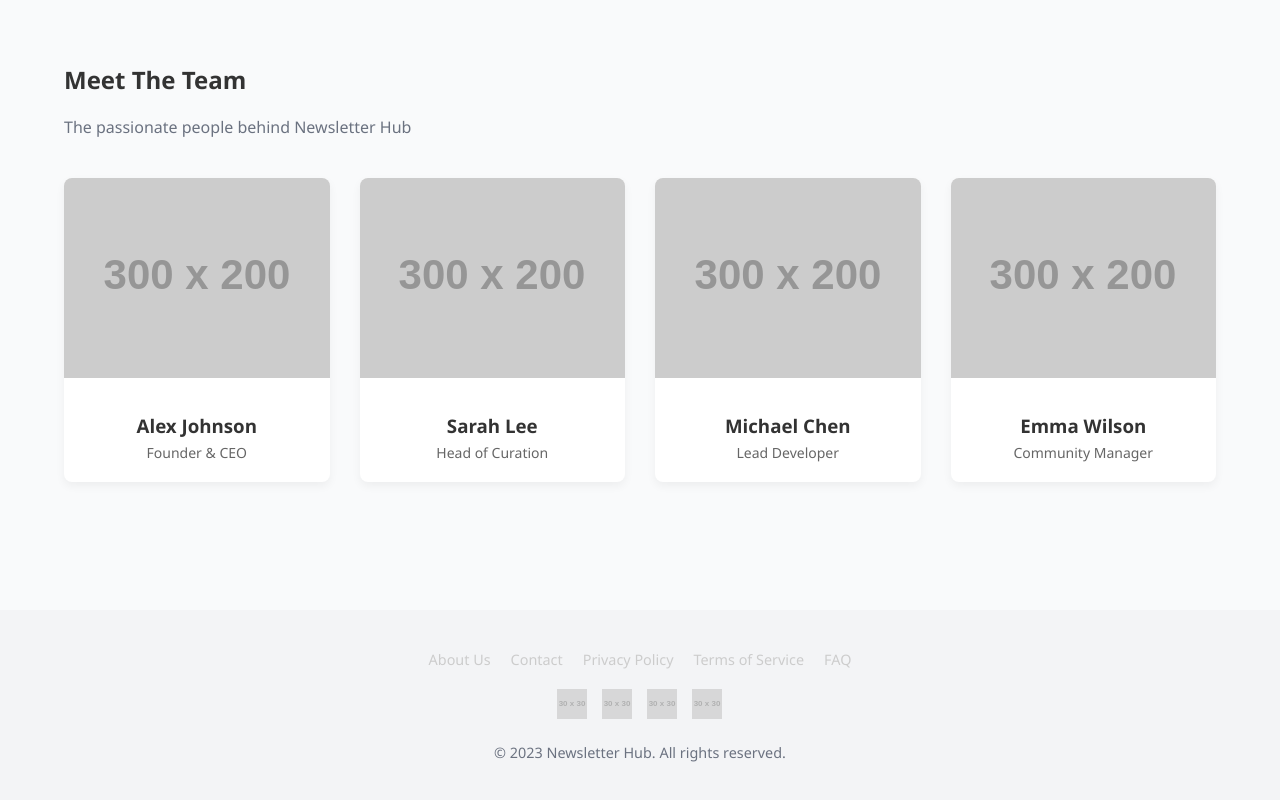
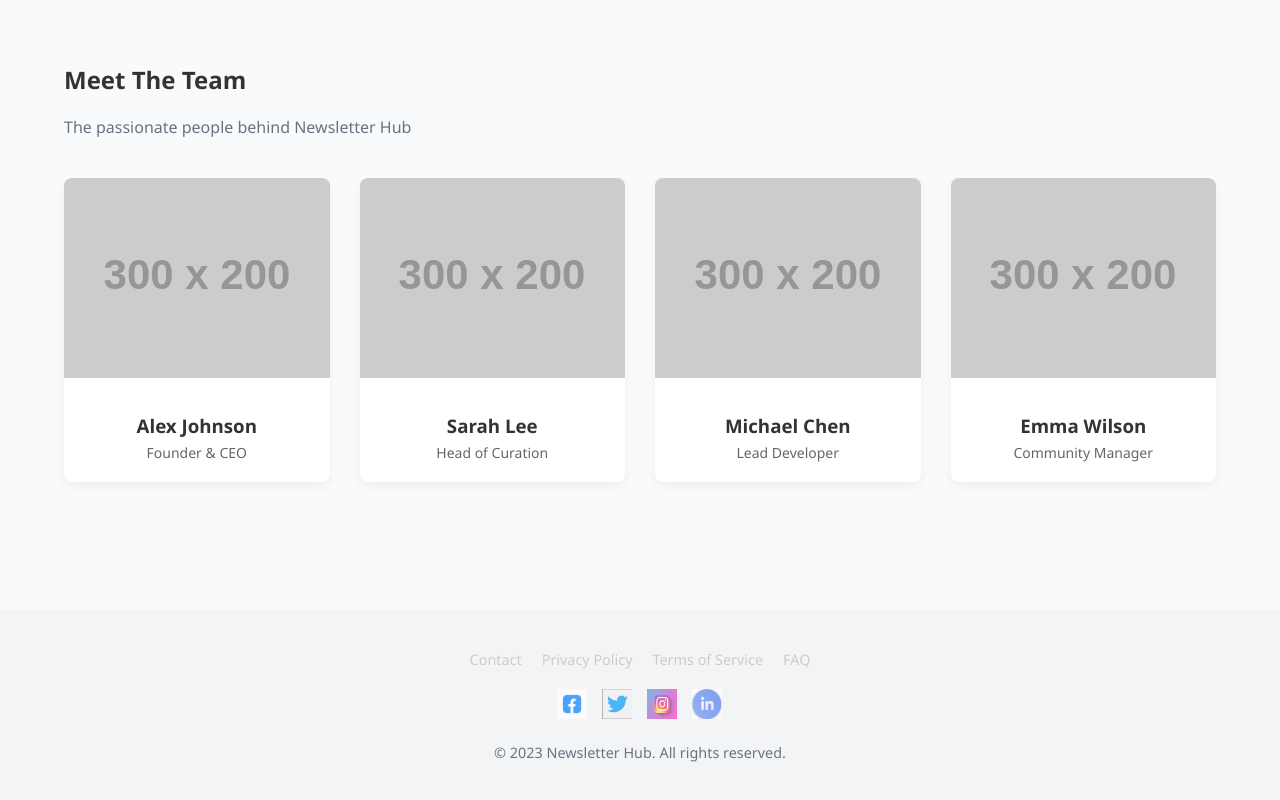
Before and after one commit to OjasMittal-repo/web, a plain HTML site: page app/About.html in a window 1280 px wide. Shown: the part 1272-2072 px from the top of the page. Drawn offline with Linux system fonts and the light colour scheme; placeholder pictures from the web are drawn by us.

Commit message:
fix: update footer links for accuracy and improved navigation

```diff
--- a/app/About.html
+++ b/app/About.html
@@ -235,7 +235,6 @@
     <footer>
         <div class="container">
             <div class="footer-links">
-                <a href="about.html">About Us</a>
                 <a href="#">Contact</a>
                 <a href="#">Privacy Policy</a>
                 <a href="#">Terms of Service</a>
@@ -243,10 +242,10 @@
             </div>
 
             <div class="social-links">
-                <a href="#"><img src="https://via.placeholder.com/30x30?text=FB" alt="Facebook"></a>
-                <a href="#"><img src="https://via.placeholder.com/30x30?text=TW" alt="Twitter"></a>
-                <a href="#"><img src="https://via.placeholder.com/30x30?text=IG" alt="Instagram"></a>
-                <a href="#"><img src="https://via.placeholder.com/30x30?text=LI" alt="LinkedIn"></a>
+                <a href="#"><img src="images/Facebook logo.png" alt="Facebook"></a>
+                <a href="https://x.com/NewsLetter_Hub_"><img src="images/Twitter Logo.png" alt="Twitter"></a>
+                <a href="https://www.instagram.com/newsletter_hub/"><img src="images/Instagram.png" alt="Instagram"></a>
+                <a href="https://www.linkedin.com/in/ojas-mittal-00417335b/"><img src="images/LinkedIn.png" alt="LinkedIn"></a>
             </div>
 
             <p>&copy; 2023 Newsletter Hub. All rights reserved.</p>
```
